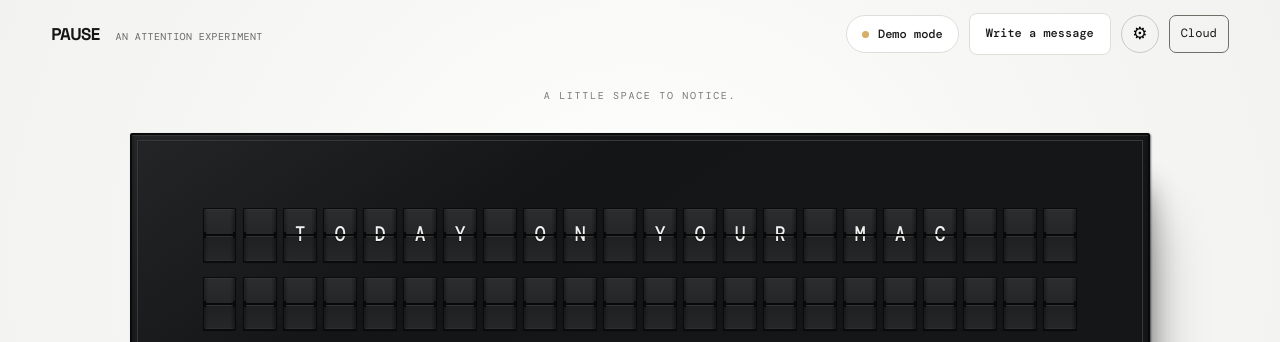
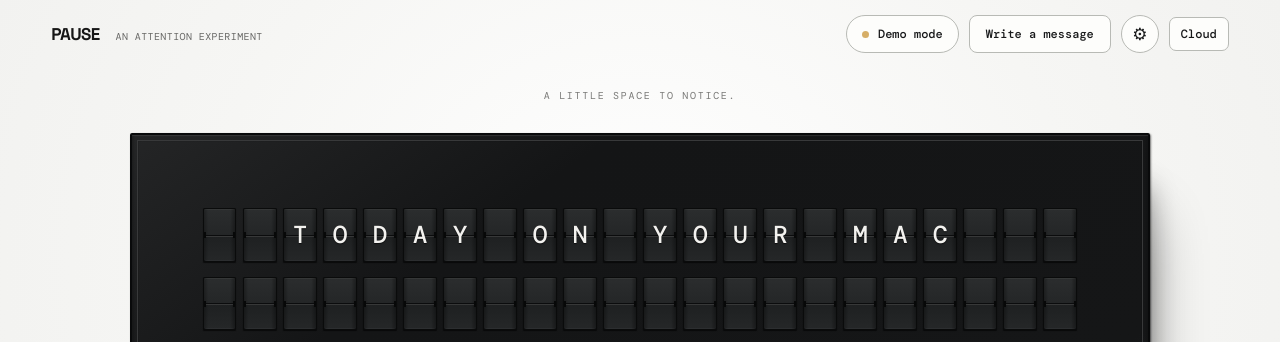
Before and after one commit to mail2tarunv-cpu/pause, a browser extension: page index.html in a window 1280 px wide. Shown: the top 342 px of the page. Drawn offline with nearby package versions, Linux system fonts and the light colour scheme; no server answers.

Commit message:
Load final PAUSE accessibility and button contrast styles on every web interface

```diff
--- a/index.html
+++ b/index.html
@@ -13,6 +13,7 @@
 <link rel="stylesheet" href="v2.css">
 <link rel="stylesheet" href="design/pause-theme.css">
 <link rel="stylesheet" href="design/board-hardware.css">
+<link rel="stylesheet" href="design/contrast-fixes.css">
 </head>
 <body class="pause-board-page">
 <div class="app" id="app">
```
